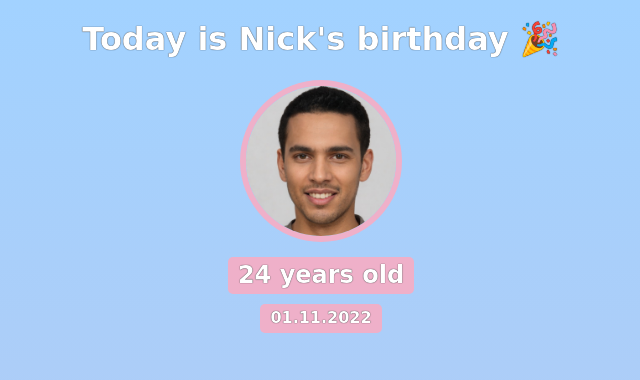
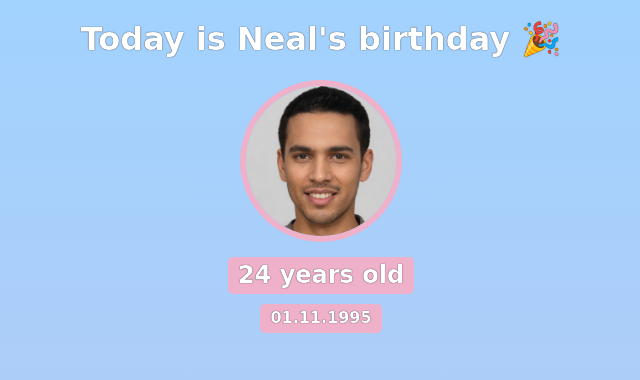
Before and after one commit to nc133878/birthdayGiftSite, a website built with Vite: page index.html in a window 1280 px wide. Shown: the top 380 px of the page, 319-959 px from the left. Built offline with nearby package versions, Linux system fonts and the light colour scheme; a web font is replaced by a local one.

Commit message:
updated name

```diff
--- a/index.html
+++ b/index.html
@@ -7,10 +7,10 @@
     </head>
     <body>
         <div id="header">
-            <h1>Today is Nick's birthday 🎉</h1>
+            <h1>Today is Neal's birthday 🎉</h1>
             <img id="bff-img" src="images/nick.jpg">
             <h2 id="bday-age">24 years old</h2>
-            <h4 id="bday-date">01.11.2022</h4>
+            <h4 id="bday-date">01.11.1995</h4>
         </div>
 
         <div class="gift-section">
```
